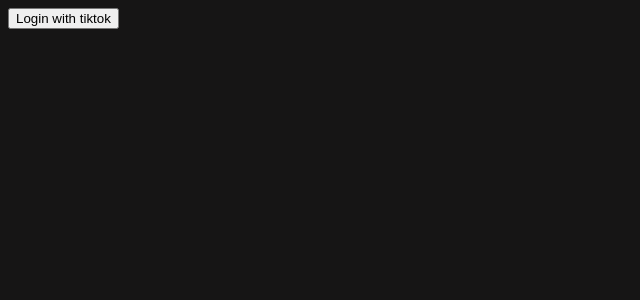
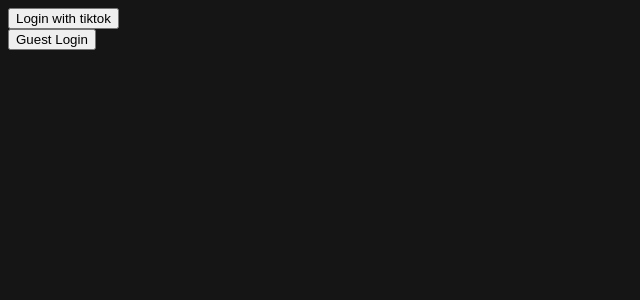
Before and after one commit to mitchellxz/Tiktok_Jam, a React (Vite) app in the folder frontend/: page / in a window 1280 px wide. Shown: the top 300 px of the page, without its empty margins (0-640 px from the left). Built offline with nearby package versions, Linux system fonts and the light colour scheme; no server answers; a web font is replaced by a local one.

Commit message:
Add guest login

```diff
--- a/frontend/src/components/SpotifyAuth.jsx
+++ b/frontend/src/components/SpotifyAuth.jsx
@@ -4,9 +4,9 @@ import { Navigate } from "react-router-dom";
 function SpotifyAuth() {
   const [redirect, setRedirect] = useState(false);
 
-  useEffect(() => {
+  /* useEffect(() => {
     handleLogin();
-  }, []);
+  }, []); */
 
   const handleLogin = async () => {
     const CLIENT_ID = import.meta.env.VITE_SPOTIFY_CLIENT_KEY;
@@ -42,6 +42,12 @@ function SpotifyAuth() {
   if (redirect) {
     return <Navigate to="/New" />;
   }
+
+  return (
+    <div>
+      <button onClick={handleLogin}>Guest Login</button>
+    </div>
+  );
 }
 
 export default SpotifyAuth;
--- a/frontend/src/pages/Login.jsx
+++ b/frontend/src/pages/Login.jsx
@@ -1,9 +1,11 @@
+import SpotifyAuth from "../components/SpotifyAuth";
 import TikTokAuth from "../components/TikTokAuth";
 
 function Login() {
   return (
     <div>
       <TikTokAuth />
+      <SpotifyAuth />
     </div>
   );
 }
```
Also changed, not shown: 1 other file (tests, documents, lock files or other folders).
